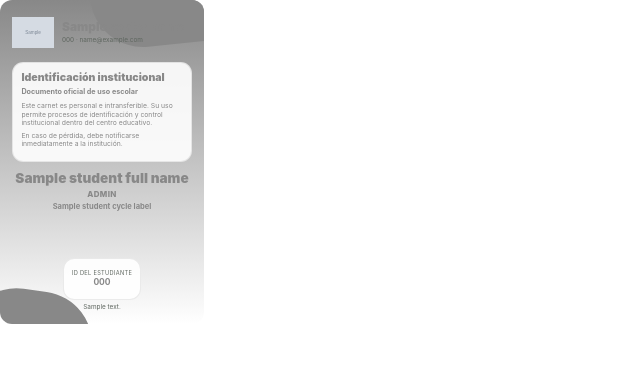
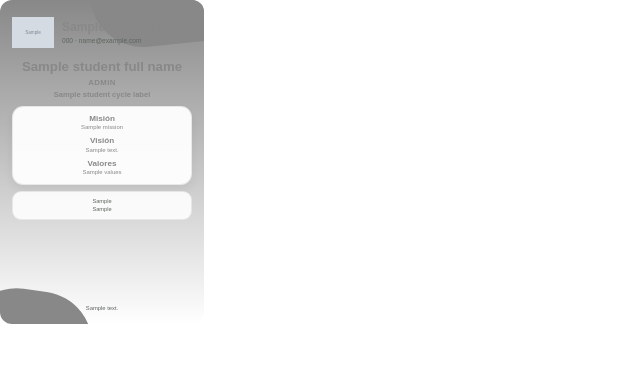
Before and after one commit to edisonclase/carnetizacion, a Python web app: template app/ui/templates/cards/student_card_back_premium.html in a window 1280 px wide. Shown: the top 365 px of the page, without its empty margins (0-640 px from the left). Run offline with Jinja, Linux system fonts and the light colour scheme; the template is opened without the code that fills it: most values are stand-ins (such as "Sample title", 1, 10 or a date in 2020); grey boxes marked "Sample" are stand-in pictures.

Commit message:
Integrar nuevos estilos premium y preview real de carnets

```diff
--- a/app/ui/static/cards/card_premium.css
+++ b/app/ui/static/cards/card_premium.css
@@ -24,7 +24,7 @@
   padding: 0;
   width: 53.98mm;
   height: 85.6mm;
-  font-family: "Inter", "Segoe UI", sans-serif;
+  font-family: Arial, Helvetica, sans-serif;
   background: transparent;
 }
 
@@ -106,13 +106,13 @@
 }
 
 .center-name-large {
-  font-size: 3.15mm;
+  font-size: 3.2mm;
   color: var(--primary);
 }
 
 .brand-contact {
   margin: 0.7mm 0 0;
-  font-size: 1.7mm;
+  font-size: 1.75mm;
   color: var(--muted);
   line-height: 1.2;
   word-break: break-word;
@@ -175,7 +179,7 @@
 
 .student-role {
   margin: 0.9mm 0 0;
-  font-size: 2.1mm;
+  font-size: 2.05mm;
   color: var(--secondary);
   font-weight: 800;
   text-transform: uppercase;
@@ -253,65 +257,92 @@
   line-height: 1.1;
 }
 
-.footer-badge-wide {
-  text-align: center;
-}
-
 .back-layout {
   justify-content: space-between;
 }
 
-.back-info-panel {
-  margin-top: 2.2mm;
-  padding: 2.2mm;
-  border-radius: 3mm;
-  background: rgba(255, 255, 255, 0.9);
-  border: 0.25mm solid var(--line-soft);
-}
-
-.back-title {
-  margin: 0;
-  font-size: 2.8mm;
-  color: var(--primary);
-  font-weight: 900;
-}
-
-.back-subtitle {
-  margin: 0.8mm 0 0;
-  font-size: 1.9mm;
-  color: var(--secondary);
-  font-weight: 700;
-}
-
-.back-content-block {
-  margin-top: 1.6mm;
-}
-
-.back-content-block p {
-  margin: 0 0 1.1mm;
-  font-size: 1.8mm;
-  line-height: 1.25;
-  color: var(--text);
-}
-
-.back-student-summary {
-  margin-top: 2.2mm;
+.back-identity-box {
+  margin-top: 1.8mm;
   text-align: center;
 }
 
 .back-student-name {
-  font-size: 3.6mm;
+  font-size: 3.5mm;
+}
+
+.back-info-panel {
+  margin-top: 1.8mm;
+  padding: 2mm;
+  border-radius: 3mm;
+  background: rgba(255, 255, 255, 0.94);
+  border: 0.25mm solid var(--line-soft);
+  box-shadow: 0 1.2mm 2.6mm rgba(0, 0, 0, 0.06);
+}
+
+.back-info-panel-compact {
+  padding: 1.8mm 2mm;
+}
+
+.back-identity-text-block {
+  display: flex;
+  flex-direction: column;
+  gap: 1.2mm;
+}
+
+.back-single-section h3 {
+  margin: 0 0 0.45mm;
+  font-size: 2.15mm;
+  color: var(--primary);
+  font-weight: 900;
+  text-align: center;
+}
+
+.back-single-section p {
+  margin: 0;
+  font-size: 1.58mm;
+  line-height: 1.22;
+  text-align: center;
+  color: var(--text);
+}
+
+.loss-contact-box {
+  margin-top: 1.6mm;
+  padding: 1.6mm 1.8mm;
+  border-radius: 2.4mm;
+  background: rgba(255,255,255,0.88);
+  border: 0.25mm solid var(--line-soft);
+}
+
+.loss-contact-box p {
+  margin: 0 0 0.6mm;
+  font-size: 1.5mm;
+  line-height: 1.15;
+  text-align: center;
+  color: var(--muted);
+}
+
+.loss-contact-box p:last-child {
+  margin-bottom: 0;
 }
 
 .back-footer {
-  display: flex;
-  flex-direction: column;
-  gap: 1mm;
+  justify-content: center;
 }
 
 .footer-sign {
   margin: 0;
-  font-size: 1.7mm;
+  font-size: 1.55mm;
   color: var(--muted);
   text-align: center;
 }
+
+@media print {
+  body {
+    background: white;
+    padding: 0;
+  }
+
+  .id-card {
+    box-shadow: none;
+  }
+}
--- a/app/ui/templates/cards/card_preview_gallery.html
+++ b/app/ui/templates/cards/card_preview_gallery.html
@@ -154,9 +154,9 @@
     <p>Vista comparativa de diseños activos y nuevos estilos premium para validación visual.</p>
 
     <div class="student-meta">
-      <span><strong>Estudiante:</strong> {{ student.full_name }}</span>
+      <span><strong>Estudiante:</strong> {{ student.first_name }} {{ student.last_name }}</span>
       <span><strong>Código:</strong> {{ student.student_code or student.id }}</span>
-      <span><strong>Centro:</strong> {{ center.name }}</span>
+      <span><strong>Centro:</strong> {{ center.name if center else '-' }}</span>
       <span><strong>Año escolar:</strong> {{ school_year.name if school_year else 'Activo' }}</span>
     </div>
   </header>
@@ -176,7 +176,7 @@
   </section>
 
   <div class="actions">
-    <a href="/dashboard">Volver al dashboard</a>
+    <a href="/admin/students">Volver a estudiantes</a>
     <a href="/admin/students/{{ student.id }}/print" class="secondary">Ir al carnet actual</a>
   </div>
 </body>
--- a/app/ui/templates/cards/student_card_back_premium.html
+++ b/app/ui/templates/cards/student_card_back_premium.html
@@ -38,36 +38,41 @@
         </div>
       </header>
 
-      <section class="back-info-panel">
-        <h3 class="back-title">Identificación institucional</h3>
-        <p class="back-subtitle">Documento oficial de uso escolar</p>
-
-        <div class="back-content-block">
-          <p>
-            Este carnet es personal e intransferible. Su uso permite procesos de
-            identificación y control institucional dentro del centro educativo.
-          </p>
-          <p>
-            En caso de pérdida, debe notificarse inmediatamente a la institución.
-          </p>
-        </div>
-      </section>
-
-      <section class="back-student-summary">
+      <section class="back-identity-box">
         <h2 class="student-name back-student-name">{{ student_full_name }}</h2>
         <p class="student-role">{{ student_role_label }}</p>
         <p class="student-cycle">{{ student_cycle_label }}</p>
 
         {% if student_cycle_label == "Segundo Ciclo" and student_technical_area %}
-          <p class="student-area">{{ student_technical_area }}</p>
+          <p class="student-area">{{ student_technical_area_label }}: {{ student_technical_area }}</p>
         {% endif %}
       </section>
 
+      <section class="back-info-panel back-info-panel-compact">
+        <div class="back-identity-text-block">
+          <div class="back-single-section">
+            <h3>Misión</h3>
+            <p>{{ mission or "-" }}</p>
+          </div>
+
+          <div class="back-single-section">
+            <h3>Visión</h3>
+            <p>{{ vision or "-" }}</p>
+          </div>
+
+          <div class="back-single-section">
+            <h3>Valores</h3>
+            <p>{{ values or "-" }}</p>
+          </div>
+        </div>
+      </section>
+
+      <section class="loss-contact-box">
+        <p>{{ card_loss_notice }}</p>
+        <p>{{ card_loss_contact }}</p>
+      </section>
+
       <footer class="card-footer premium-footer back-footer">
-        <div class="footer-badge footer-badge-wide">
-          <span>ID DEL ESTUDIANTE</span>
-          <strong>{{ student_code or student_id }}</strong>
-        </div>
         <p class="footer-sign">{{ card_footer_text or 'by Aula Nova' }}</p>
       </footer>
     </div>
```
Also changed, not shown: other parts of app/ui/static/cards/card_premium.css (+14 -10 lines), app/api/routes/ui.py (+97 -15 lines), app/ui/static/cards/card_tech.css (+53 -48 lines), app/ui/templates/cards/student_card_back_tech.html (+20 -25 lines), app/ui/templates/cards/student_card_front_premium.html (+5 -3 lines), app/ui/templates/cards/student_card_front_tech.html (+4 -3 lines).
